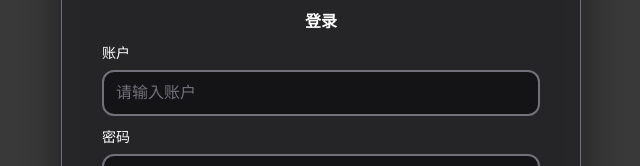
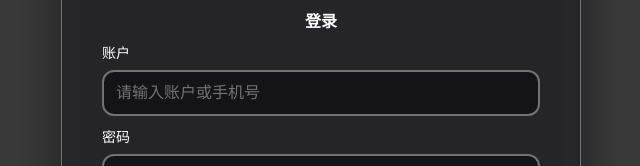
Before and after one commit to Jasper-Cheng/iot-web, a Vue app: page /login in a window 1280 px wide. Shown: the part 303-469 px from the top of the page, without its empty margins (319-959 px from the left). Built offline with nearby package versions, Linux system fonts and the light colour scheme.

Commit message:
手机号登录提示

```diff
--- a/src/views/Login.vue
+++ b/src/views/Login.vue
@@ -31,7 +31,7 @@
             type="text"
             id="username"
             v-model="formData.username"
-            placeholder="请输入账户"
+            placeholder="请输入账户或手机号"
             required
           />
         </div>
```
